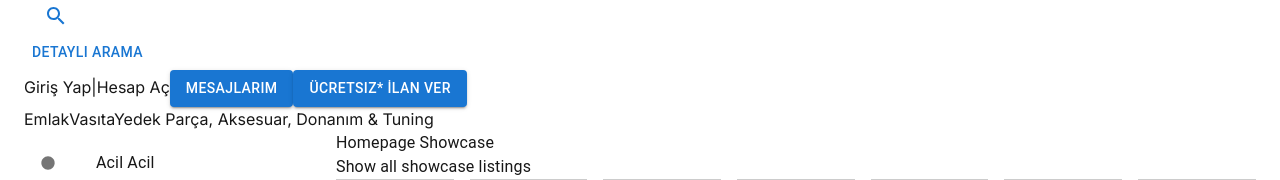
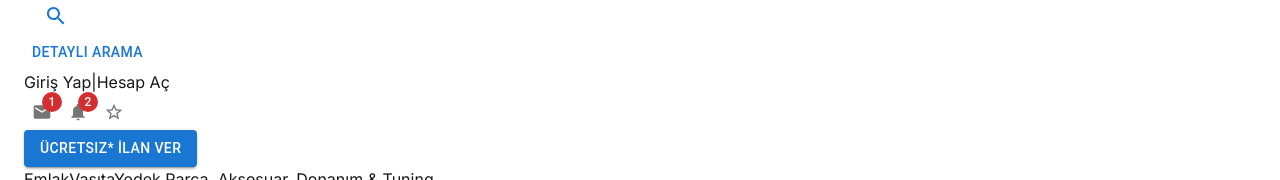
Before and after one commit to celalaygar/cursor-trials, a Next.js app in the folder sahibinden-clone/: page / in a window 1280 px wide. Shown: the part 147-327 px from the top of the page. Built offline with nearby package versions, Linux system fonts and the light colour scheme.

Commit message:
change buton with icon button on header.tsx

```diff
--- a/sahibinden-clone/src/components/Header.tsx
+++ b/sahibinden-clone/src/components/Header.tsx
@@ -9,9 +9,13 @@ import {
   Typography,
   Avatar,
   Tabs,
-  Tab
+  Tab,
+  Badge
 } from '@mui/material'
 import SearchIcon from '@mui/icons-material/Search'
+import EmailIcon from '@mui/icons-material/Email'
+import NotificationsIcon from '@mui/icons-material/Notifications'
+import StarBorderIcon from '@mui/icons-material/StarBorder'
 import Image from 'next/image'
 import Link from 'next/link'
 import { useRouter } from 'next/navigation'
@@ -84,13 +88,42 @@ export default function Header() {
             <Link href="/register" className="text-white text-sm hover:text-gray-200">
               Hesap Aç
             </Link>
-            <Button
-              variant="contained"
-              className="bg-[#489ae9] hover:bg-[#3d83c7] normal-case ml-2"
-              onClick={(e) => setMessagesAnchorEl(e.currentTarget)}
-            >
-              Mesajlarım
-            </Button>
+
+            {/* İkonlar */}
+            <Box className="flex items-center gap-2 ml-2">
+              {/* Mesajlar */}
+              <IconButton
+                onClick={(e) => setMessagesAnchorEl(e.currentTarget)}
+                className="p-1"
+              >
+                <Badge badgeContent={1} color="error">
+                  <EmailIcon
+                    fontSize="small"
+                    className="text-gray-200 hover:text-white transition-colors"
+                  />
+                </Badge>
+              </IconButton>
+
+              {/* Bildirimler */}
+              <IconButton className="p-1">
+                <Badge badgeContent={2} color="error">
+                  <NotificationsIcon
+                    fontSize="small"
+                    className="text-gray-200 hover:text-white transition-colors"
+                  />
+                </Badge>
+              </IconButton>
+
+              {/* Favoriler */}
+              <IconButton className="p-1">
+                <StarBorderIcon
+                  fontSize="small"
+                  className="text-gray-200 hover:text-white transition-colors"
+                />
+              </IconButton>
+            </Box>
+
+            {/* Mesajlar Popover - aynı kalacak */}
             <Popover
               id="messages-popover"
               open={Boolean(messagesAnchorEl)}
@@ -174,6 +207,7 @@ export default function Header() {
                 </Box>
               </Box>
             </Popover>
+
             <Button
               variant="contained"
               className="bg-[#489ae9] hover:bg-[#3d83c7] normal-case"
```
